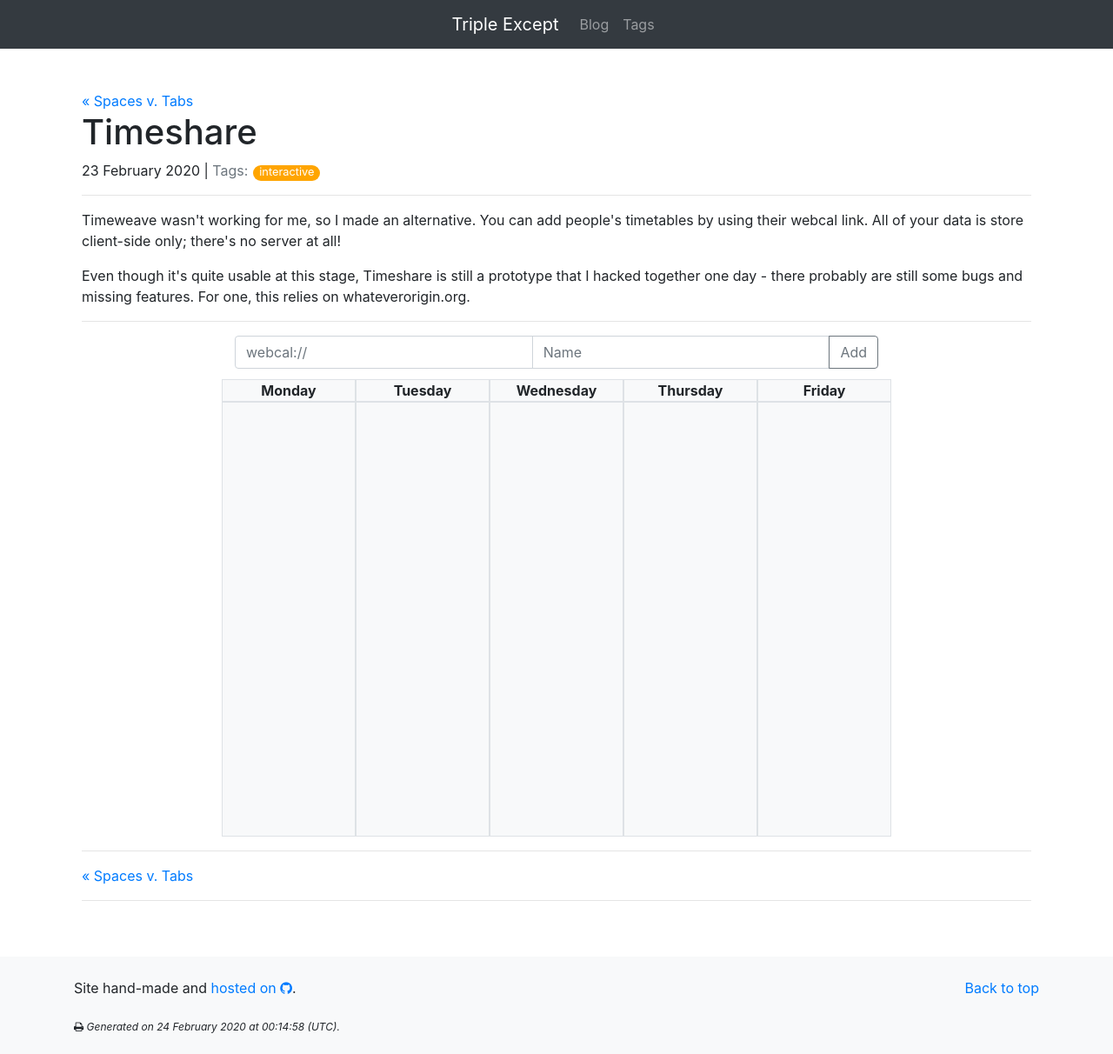
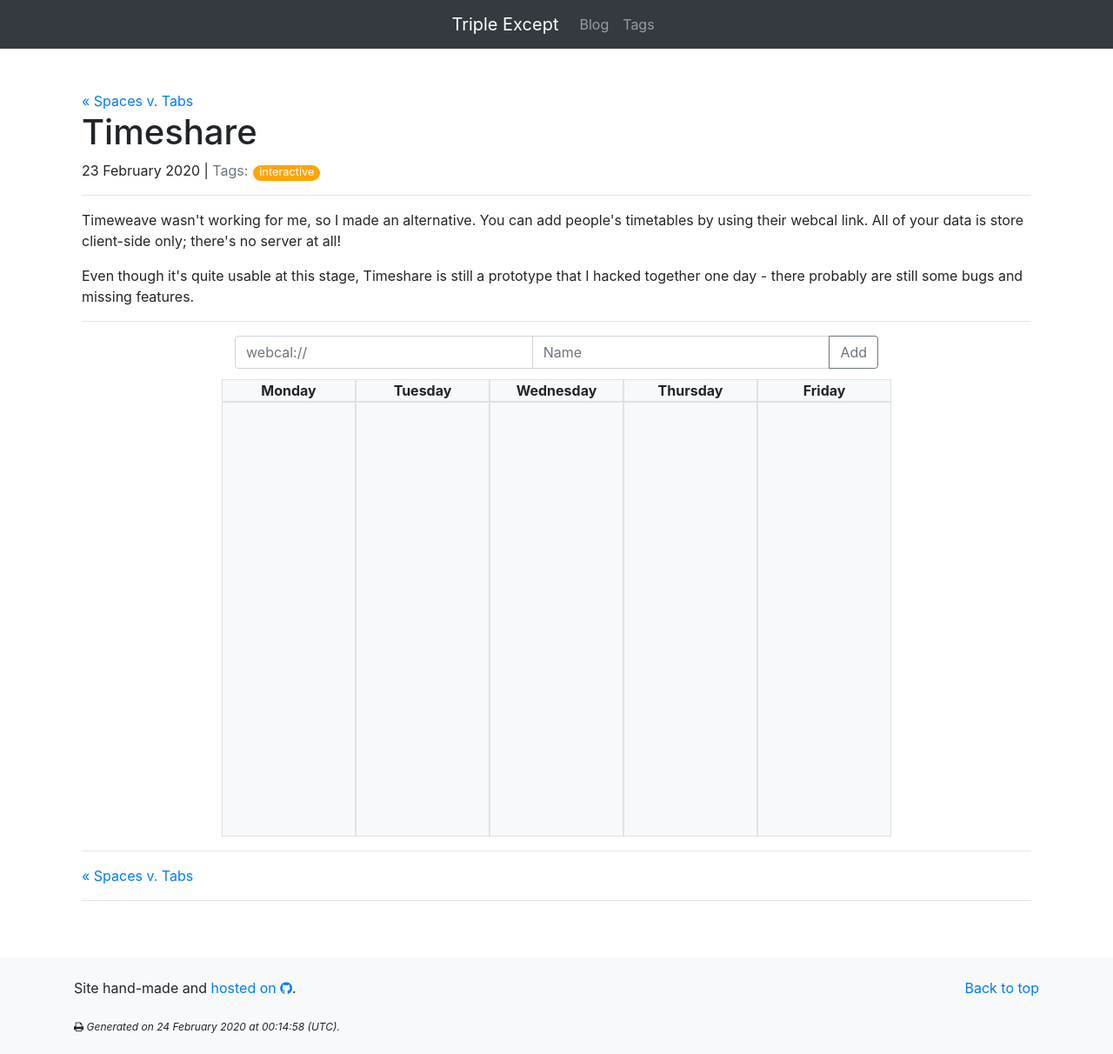
Before and after one commit to ralismark/ralismark.github.io, a Jekyll site: the page built from _posts/2020-02-23-timeshare.html, in a window 1280 px wide. Shown: the whole page at 87% size. Built offline with Jekyll 4.4.1, drawn with Linux system fonts in a browser that asks for light colours; comment, search, counter and statistics services are not loaded.

Commit message:
Remove message about whateverorigin.org

```diff
--- a/_posts/2020-02-23-timeshare.html
+++ b/_posts/2020-02-23-timeshare.html
@@ -11,7 +11,7 @@ Timeweave wasn't working for me, so I made an alternative. You can add people's
 <!--more-->
 
 <p>
-Even though it's quite usable at this stage, Timeshare is still a prototype that I hacked together one day - there probably are still some bugs and missing features. For one, this relies on whateverorigin.org.
+Even though it's quite usable at this stage, Timeshare is still a prototype that I hacked together one day - there probably are still some bugs and missing features.
 </p>
 
 <hr>
```
